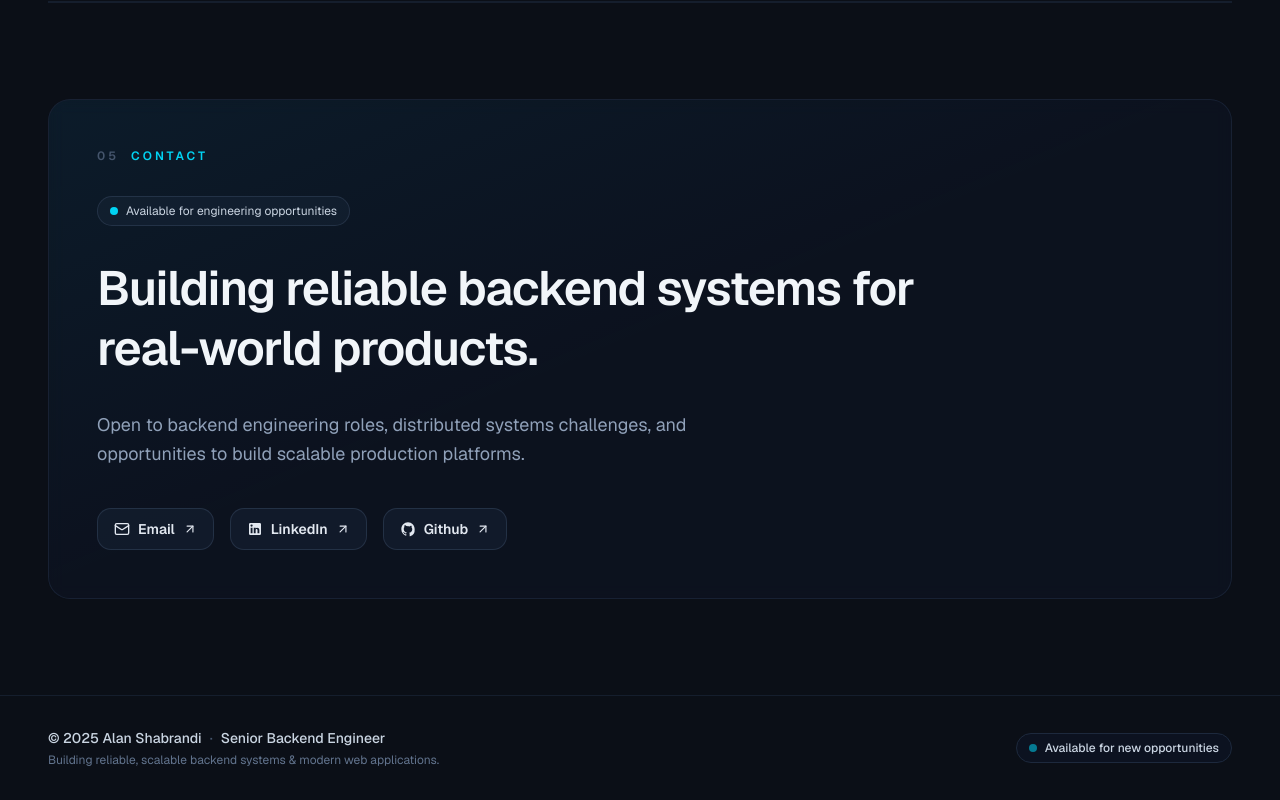
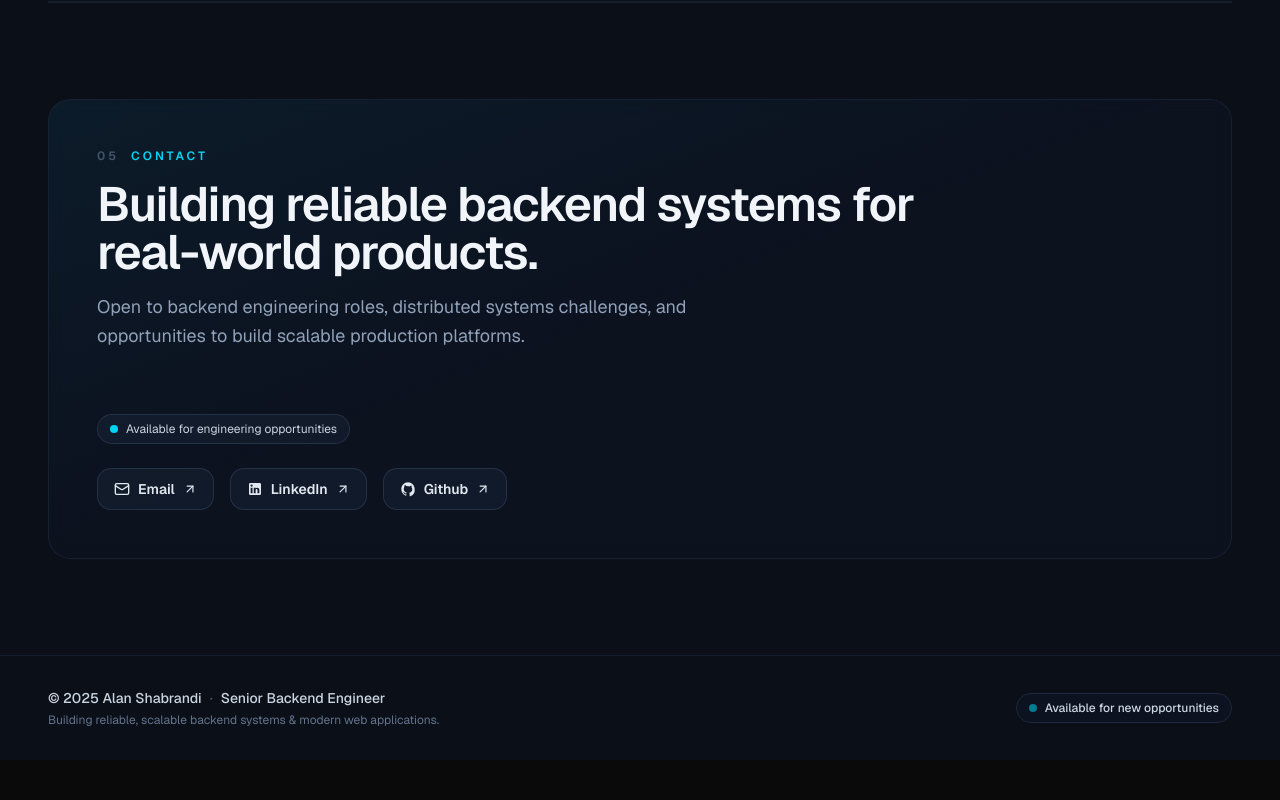
Before and after one commit to alan-shabrandi/portfolio, a Next.js app: page / in a window 1280 px wide. Shown: the part 5365-6165 px from the top of the page. After the commit the page ends 6125 px from the top, so only its background shows below. Built offline with nearby package versions, Linux system fonts and the light colour scheme; no server answers.

Commit message:
feat(components/sections/contact): Update contact button and section header icons

```diff
--- a/components/sections/contact.tsx
+++ b/components/sections/contact.tsx
@@ -2,6 +2,7 @@ import { Mail, ArrowUpRight } from "lucide-react";
 import { siteConfig } from "@/config/site";
 import { PORTFOLIO_DATA } from "@/config/portfolio";
 import { MotionWrap } from "@/components/motion/motion-wrap";
+import { SectionHeader } from "@/components/common/section-header";
 
 const LinkedinIcon = (props: React.SVGProps<SVGSVGElement>) => (
   <svg viewBox="0 0 24 24" fill="currentColor" {...props}>
@@ -21,12 +22,6 @@ interface ContactButtonProps {
   label: string;
 }
 
-interface ContactButtonProps {
-  href: string;
-  icon: React.ComponentType<{ className?: string }>;
-  label: string;
-}
-
 const ContactButton = ({ href, icon: Icon, label }: ContactButtonProps) => {
   return (
     <a
@@ -35,9 +30,9 @@ const ContactButton = ({ href, icon: Icon, label }: ContactButtonProps) => {
       rel="noopener noreferrer"
       className="inline-flex items-center gap-2 rounded-xl border border-slate-700/60 bg-slate-800/40 px-4 py-2.5 text-sm font-semibold text-slate-200 transition-all hover:border-cyan-500/40 hover:text-cyan-300"
     >
-      <Icon className="w-4 h-4" />
+      <Icon className="h-4 w-4" />
       {label}
-      <ArrowUpRight className="w-3.5 h-3.5" />
+      <ArrowUpRight className="h-3.5 w-3.5" />
     </a>
   );
 };
@@ -68,32 +63,27 @@ export function Contact() {
   return (
     <section
       id="contact"
-      className="py-24 border-t border-slate-800/60 overflow-hidden scroll-mt-24"
+      className="scroll-mt-24 overflow-hidden border-t border-slate-800/60 py-24"
     >
       <MotionWrap delay={0.1}>
-        <div className="group relative overflow-hidden rounded-3xl border border-slate-800/70 bg-slate-900/40 backdrop-blur-sm p-8 md:p-12 transition-all duration-500 hover:border-cyan-500/30">
-          <div className="absolute inset-0 bg-linear-to-br from-cyan-500/10 via-transparent to-transparent opacity-60 pointer-events-none" />
+        <div className="group relative overflow-hidden rounded-3xl border border-slate-800/70 bg-slate-900/40 p-8 backdrop-blur-sm transition-all duration-500 hover:border-cyan-500/30 md:p-12">
+          <div className="pointer-events-none absolute inset-0 bg-linear-to-br from-cyan-500/10 via-transparent to-transparent opacity-60" />
 
-          <div className="relative flex flex-col gap-8 max-w-212.5">
-            <div className="flex items-center gap-3 text-xs font-semibold tracking-[0.25em] uppercase text-cyan-400">
-              <span className="text-slate-600">{contact.labelNumber}</span>
-              {contact.label}
-            </div>
+          <div className="relative flex max-w-212.5 flex-col">
+            <SectionHeader
+              labelNumber={contact.labelNumber}
+              label={contact.label}
+              heading={contact.heading}
+              description={contact.description}
+            />
 
-            <div className="inline-flex items-center gap-2 w-fit rounded-full border border-slate-700/60 bg-slate-800/40 px-3 py-1.5 text-xs text-slate-300">
-              <span className="w-2 h-2 rounded-full bg-cyan-400" />
+            <div className="mt-8 flex flex-col gap-6 md:mt-2">
+              <div className="inline-flex w-fit items-center gap-2 rounded-full border border-slate-700/60 bg-slate-800/40 px-3 py-1.5 text-xs text-slate-300">
+                <span className="h-2 w-2 rounded-full bg-cyan-400" />
                 {contact.availability}
               </div>
 
-            <h2 className="text-3xl md:text-5xl font-semibold tracking-tight leading-tight text-slate-100">
-              {contact.heading}
-            </h2>
-
-            <p className="max-w-175 text-base md:text-lg leading-relaxed text-slate-400">
-              {contact.description}
-            </p>
-
-            <div className="flex flex-wrap items-center gap-4 pt-2">
+              <div className="flex flex-wrap items-center gap-4">
                 {links.map((link) => (
                   <ContactButton
                     key={link.label}
@@ -105,6 +95,7 @@ export function Contact() {
               </div>
             </div>
           </div>
+        </div>
       </MotionWrap>
     </section>
   );
```
Lines whose indentation alone changed are shown as unchanged.
